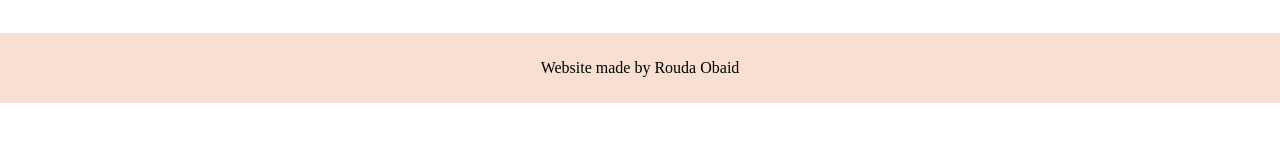
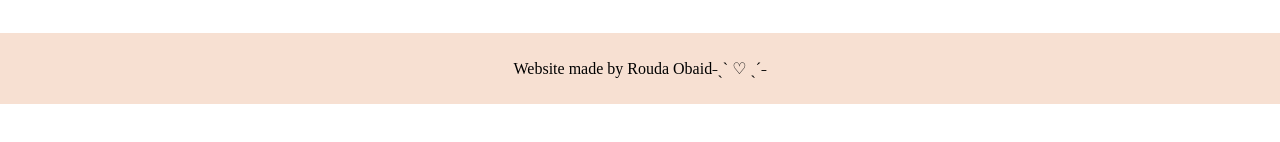
Before and after one commit to qz5ix/thank-you-blog, a plain HTML site: page index.html in a window 1280 px wide. Shown: the part 238-380 px from the top of the page. Drawn offline with Linux system fonts and the light colour scheme.

Commit message:
Update index.html

```diff
--- a/index.html
+++ b/index.html
@@ -20,7 +20,7 @@
   </main>
 
   <footer>
-    <p>Website made by Rouda Obaid</p>
+    <p>Website made by Rouda Obaid˗ˏˋ ♡ ˎˊ˗</p>
   </footer>
 </body>
 </html>
```
